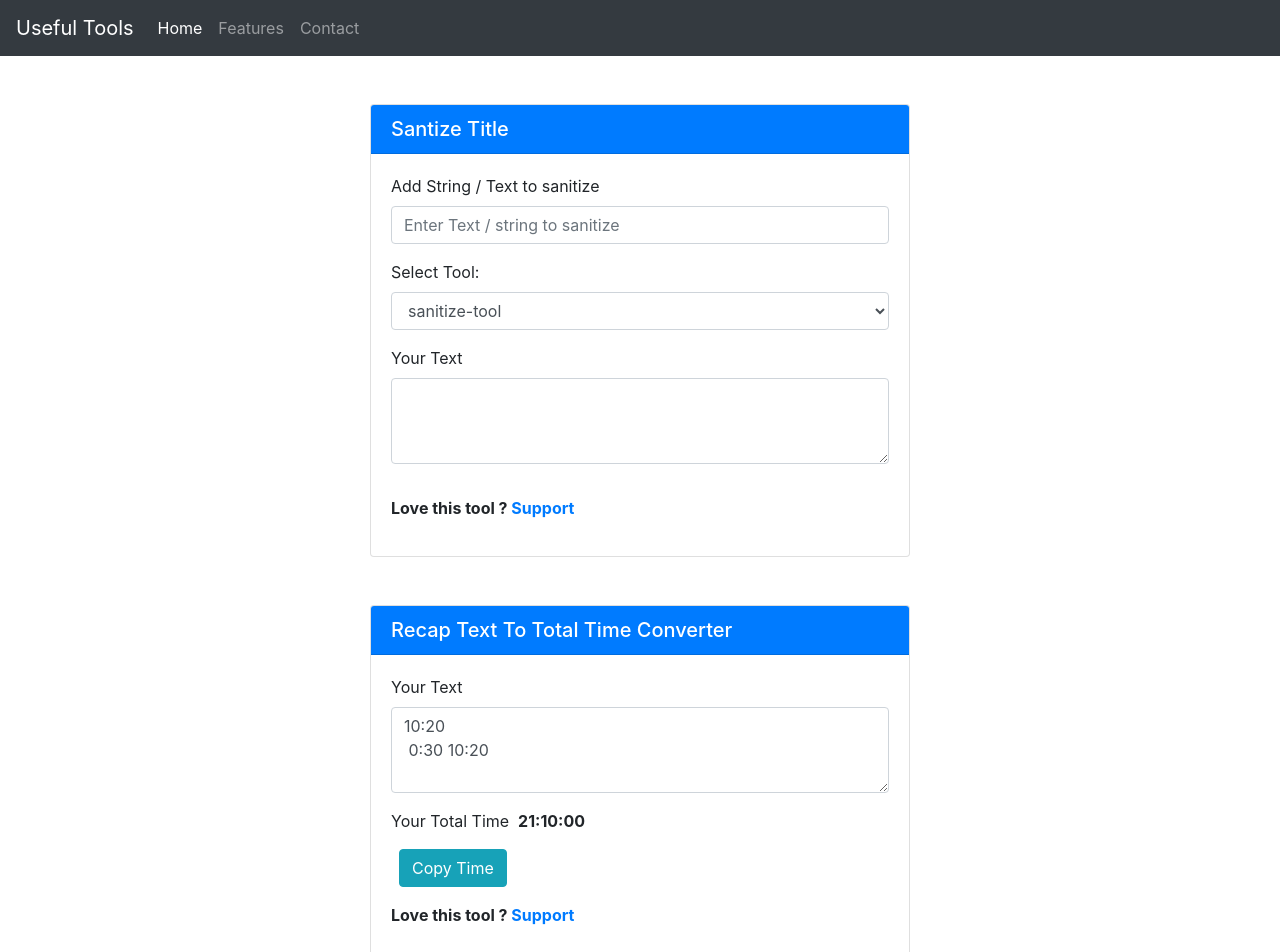
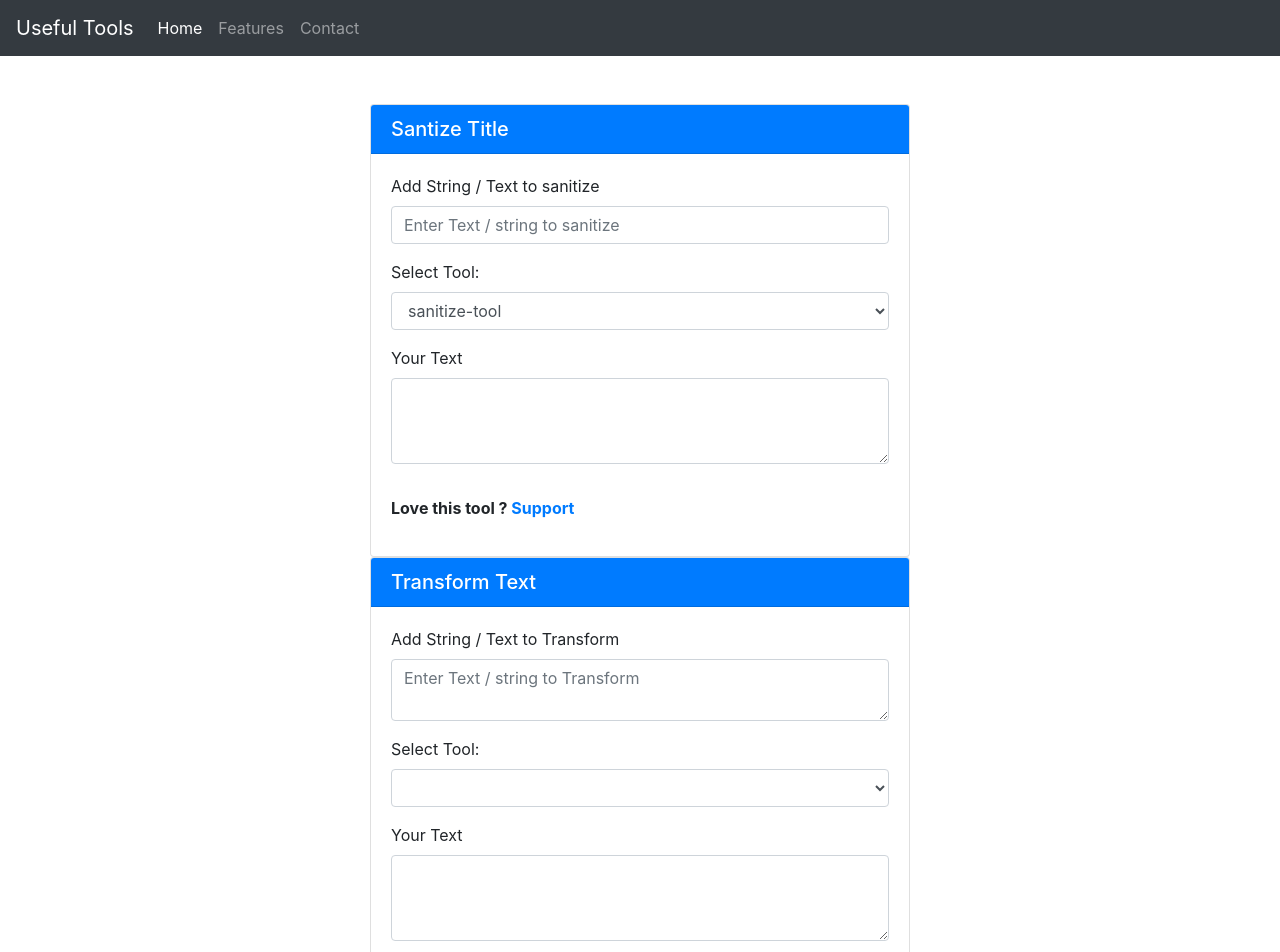
Before and after one commit to vanpariyar/useful-tools, a React (Create React App) app: page / in a window 1280 px wide. Shown: the top 952 px of the page. Built offline with nearby package versions, Linux system fonts and the light colour scheme.

Commit message:
Added new component

```diff
--- a/package.json
+++ b/package.json
@@ -9,7 +9,7 @@
     "@testing-library/user-event": "^7.2.1",
     "react": "^16.14.0",
     "react-dom": "^16.14.0",
-    "react-scripts": "^4.0.3"
+    "react-scripts": "^5.0.1"
   },
   "scripts": {
     "start": "react-scripts start",
--- a/src/App.js
+++ b/src/App.js
@@ -1,10 +1,12 @@
 import React from 'react';
 import './App.css';
-import './bootstrap.min.css'
+import './bootstrap.min.css';
+import './bootstrap.min.css.map';
 import AgeDifferenceCalculator from './components/ageDifferenceCalculator';
 import Navbar from './components/navbar';
 import SanitizeTitleTool from './components/sanitizeTitleTool';
-import SpeechRecognitionTool from './components/speechRecognitionTool'
+import TransformText from './components/transformText';
+import SpeechRecognitionTool from './components/speechRecognitionTool';
 import SumOfNumbersFromText from './components/sumOfNumbersFromText';
 import SumYourTimeFromRecap from './components/sumYourTimeFromRecap';
 
@@ -18,6 +20,7 @@ function App() {
           <div className="col-sm-3"></div>
           <div className="col-sm-6 mt-5">
            <SanitizeTitleTool />
+           <TransformText />
            <SumYourTimeFromRecap />
            <SumOfNumbersFromText />
            <AgeDifferenceCalculator />
--- /dev/null
+++ b/src/components/transformText.js
@@ -0,0 +1,91 @@
+import React, { useState }from 'react'
+import SupportComponent from './supportComponent';
+
+export default function TransformText() {
+
+    const [text, setText] = useState('');
+    const [selectType, setSelectType] = useState('sanitize');
+
+    const removeLinebreakAndCommaSeparate = function (str)
+    {
+        return str.split("\n").join(",")
+    }
+
+    const removeLinebreakAndSpaceSeparate = function (str)
+    {
+        return str.split("\n").join(" ")
+    }
+
+
+    function removeSpace(str){
+        let arr= str.match(/[a-z]+|\d+/gi);
+
+        if( !arr ) { return ''; }
+
+        return arr.map((m,i)=>{
+            let low = m.toLowerCase();
+            if (i!==0){
+                low = low.split('').map((s,k)=>k===0?s.toUpperCase():s).join``
+            }
+            return low;
+        }).join``;
+    }
+
+    function handleBySelectedMode(str){
+        switch( selectType ){
+            case 'remove-linebreak-and-comma-separate':
+                return removeLinebreakAndCommaSeparate(str);
+
+            case 'remove-linebreak-and-space-separate':
+                    return removeLinebreakAndSpaceSeparate(str);
+
+            case 'remove-space':
+                return removeSpace(str);
+
+            default:
+                return '';
+
+        }
+
+
+
+    }
+
+    return (
+        <div className="card">
+            <h5 className="card-header bg-primary text-white">Transform Text</h5>
+            <div className="card-body">
+                <div className="form-group">
+                    <label htmlFor="titleBox">Add String / Text to Transform</label>
+                    <textarea
+                        className="form-control"
+                        id="titleBox"
+                        placeholder="Enter Text / string to Transform"
+                        value={ text }
+                        onChange={ (e) => setText( e.target.value ) }
+                    />
+                </div>
+                <div className="form-group">
+                    <label htmlFor="sanitize-mode-select">Select Tool:</label>
+                    <select className="form-control" id="sanitize-mode-select" value={ selectType } onChange={ (e) => setSelectType( e.target.value ) }>
+                        <option></option>
+                        <option value="remove-linebreak-and-comma-separate">Remove Linebreak & Add Comma</option>
+                        <option value="remove-linebreak-and-space-separate">Remove Linebreak & Add Spaces</option>
+                        <option value="remove-space">Remove Spaces</option>
+                    </select>
+                </div>
+                <div className="form-group">
+                    <label htmlFor="exampleFormControlTextarea1">Your Text</label>
+                    <textarea
+                        value={ handleBySelectedMode( text ) }
+                        onChange={ (e) => "nothing" }
+                        className="form-control"
+                        id="exampleFormControlTextarea1"
+                        rows="3">
+                    </textarea>
+                </div>
+                <SupportComponent />
+            </div>
+        </div>
+    )
+}
```
Also changed, not shown: src/bootstrap.min.css, 2 other files (tests, documents, lock files or other folders).
